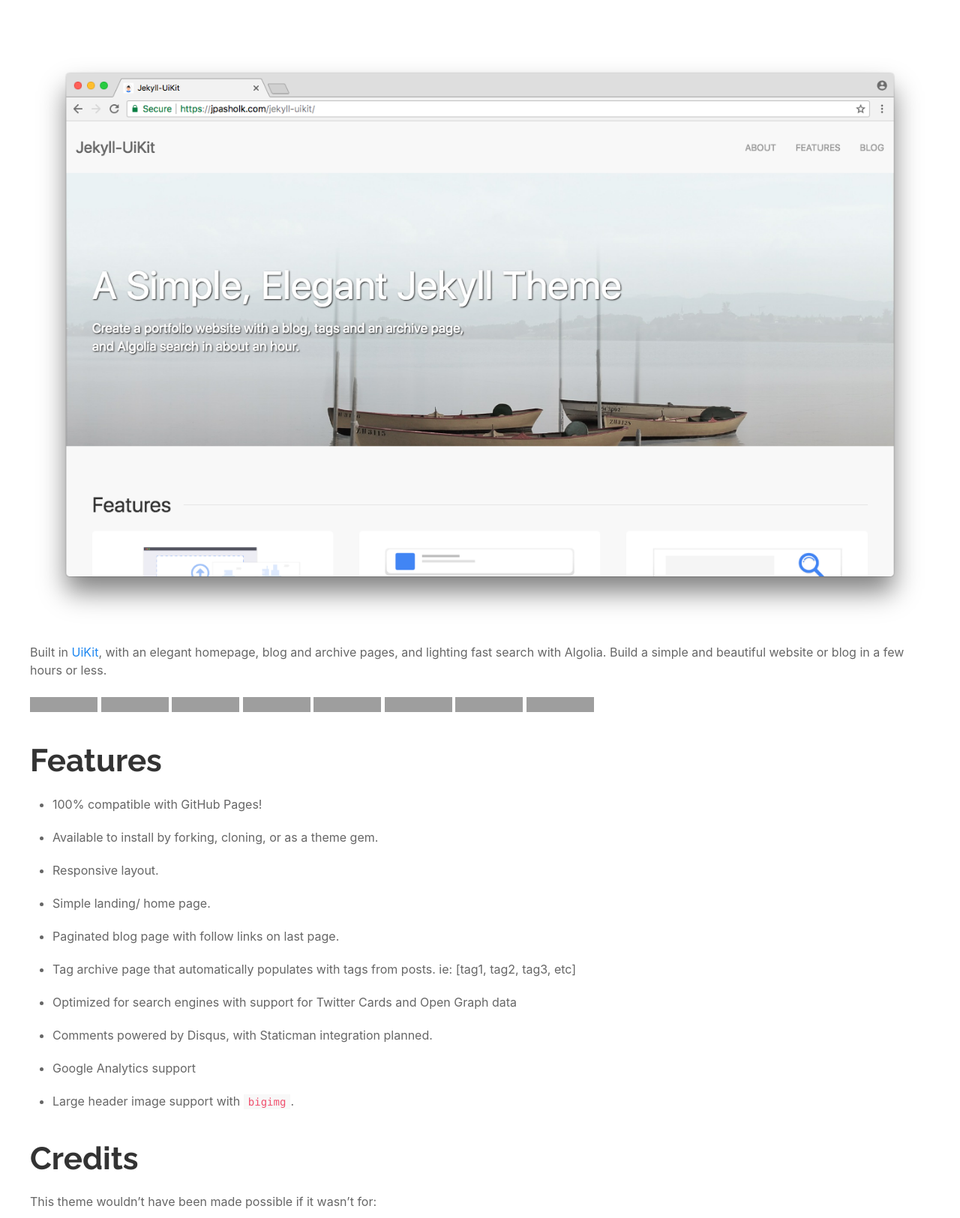
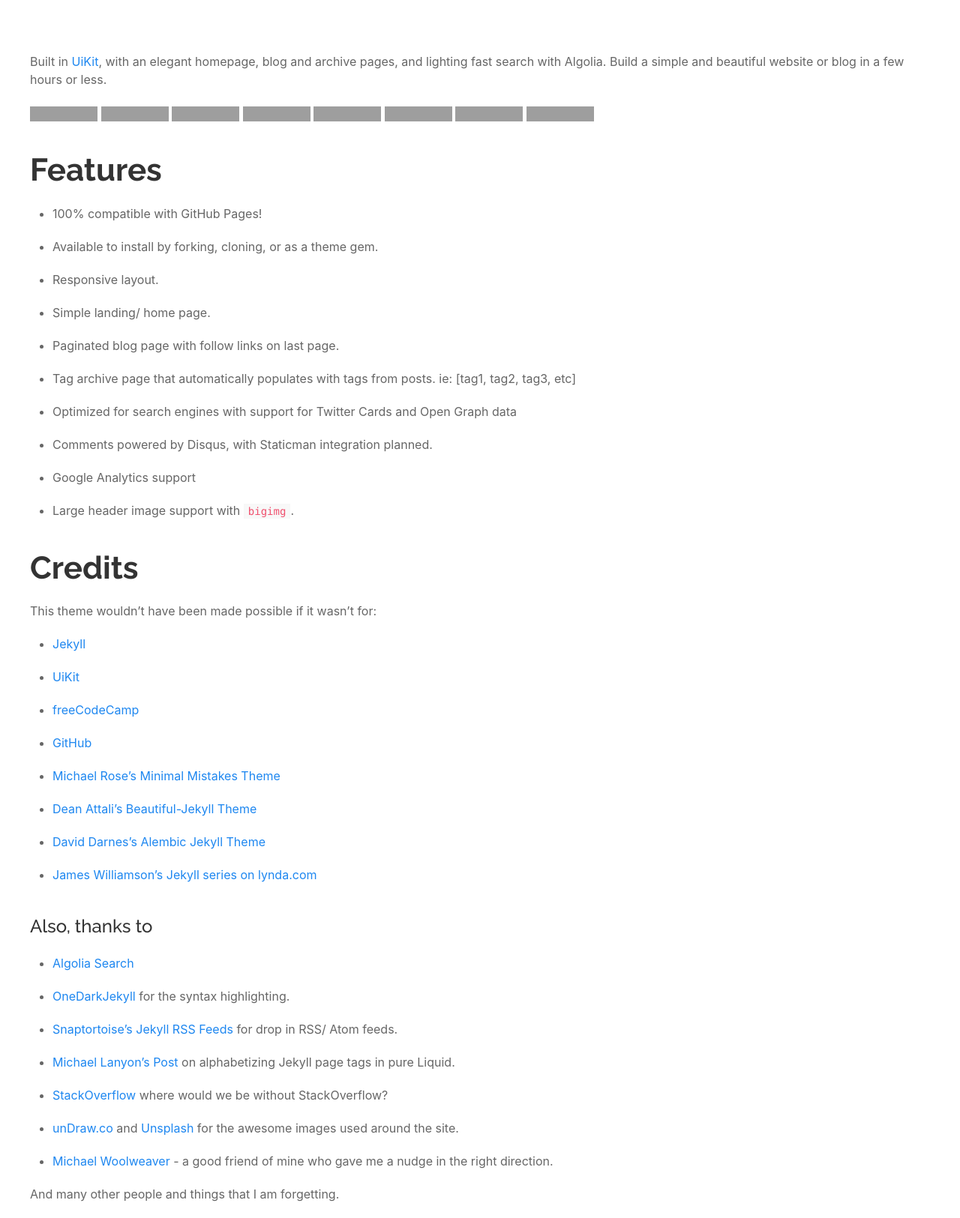
Before and after one commit to kre8t/kre8t.github.io, a Jekyll site: the page built from _pages/about.md, in a window 1280 px wide. Shown: the part 240-1865 px from the top of the page at 75% size. Built offline with Jekyll 4.4.1, drawn with Linux system fonts in a browser that asks for light colours; grey boxes are pictures that could not be loaded.

Commit message:
Update about.md

```diff
--- a/_pages/about.md
+++ b/_pages/about.md
@@ -4,7 +4,6 @@
 bigimg: /assets/img/uikit.jpg
 ---
 
-![Jekyll-UiKit](/Screenshot.png)
 
 Built in [UiKit](https://getuikit.com/){:target="_ blank"}, with an elegant homepage, blog and archive pages, and lighting fast search with Algolia. Build a simple and beautiful website or blog in a few hours or less.
 
```
